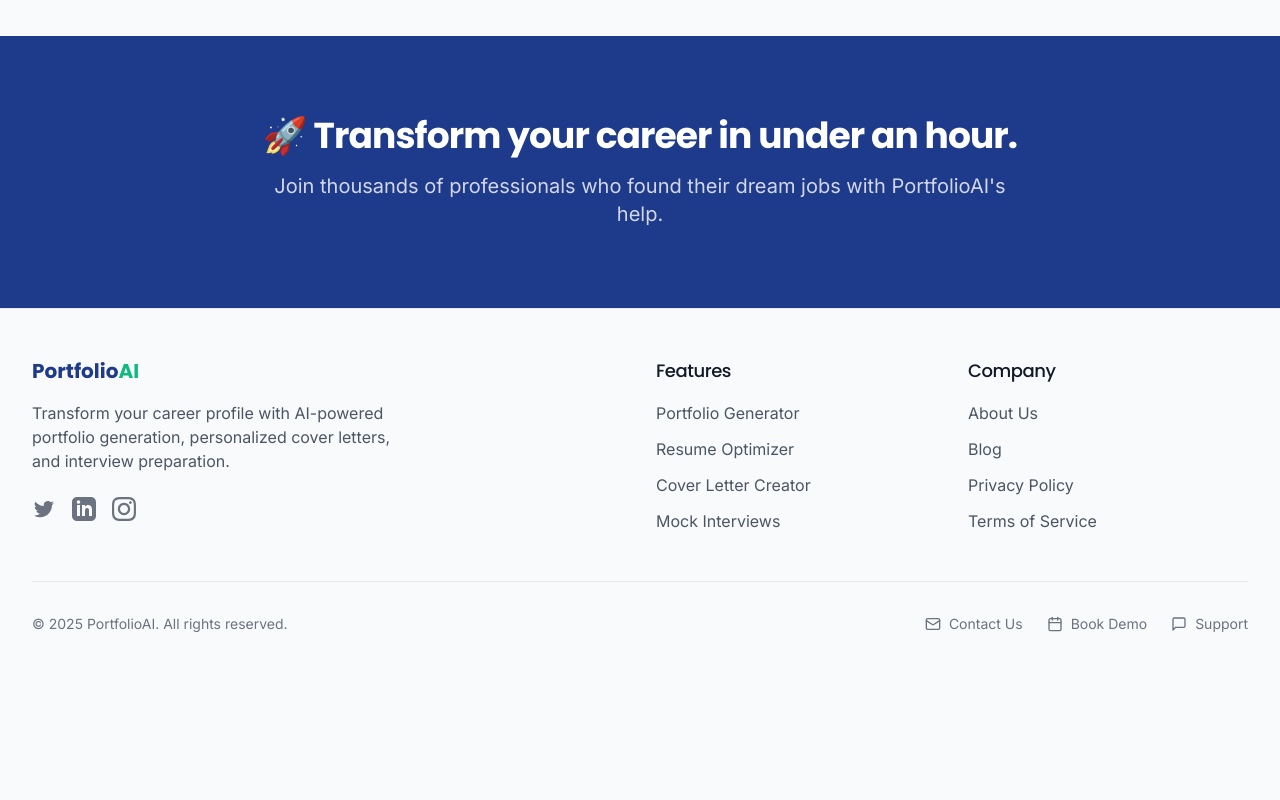
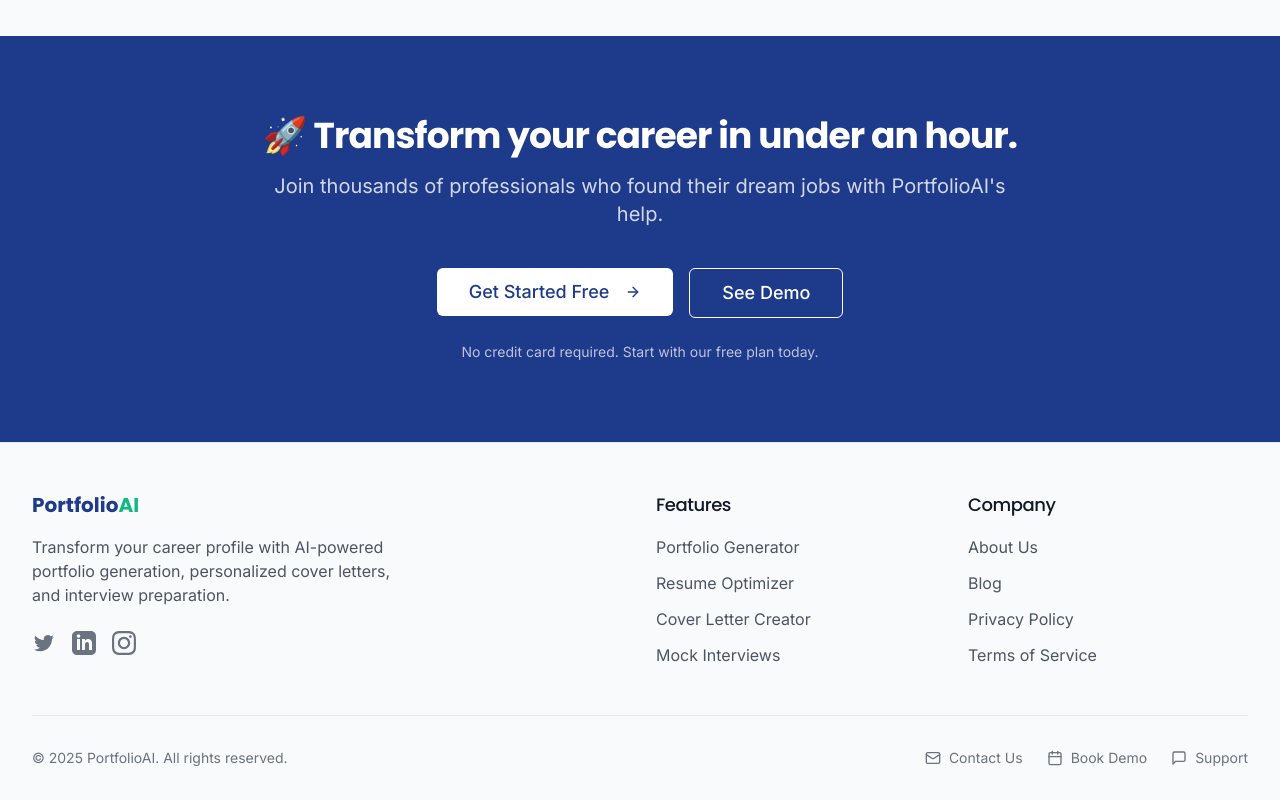
Before and after one commit to sanjayprataps/ready-resume-ai, a React (Vite) app: page / in a window 1280 px wide. Shown: the part 3770-4570 px from the top of the page. Before the commit the page ends 4436 px from the top, so only its background shows below. Built offline with nearby package versions, Linux system fonts and the light colour scheme.

Commit message:
Reverted to commit 6d62e2b4bbb53675f08bb4ad89b1914ed9834b63

```diff
--- a/src/components/landing/CTASection.tsx
+++ b/src/components/landing/CTASection.tsx
@@ -1,16 +1,14 @@
+
 import { Button } from "@/components/ui/button";
 import { Link } from "react-router-dom";
 import { ArrowRight } from "lucide-react";
 import { getCTAData } from "@/lib/dataUtils";
+
 const CTASection = () => {
-  const {
-    headline,
-    subheading,
-    primary_cta,
-    secondary_cta,
-    note
-  } = getCTAData();
-  return <section className="py-20 bg-portfolioai-primary">
+  const { headline, subheading, primary_cta, secondary_cta, note } = getCTAData();
+
+  return (
+    <section className="py-20 bg-portfolioai-primary">
       <div className="container-wide">
         <div className="text-center max-w-3xl mx-auto">
           <h2 className="text-3xl sm:text-4xl font-bold text-white">
@@ -20,11 +18,25 @@ const CTASection = () => {
             {subheading}
           </p>
 
+          <div className="mt-10 flex flex-col sm:flex-row justify-center gap-4">
+            <Button className="bg-white text-portfolioai-primary hover:bg-gray-100 px-8 py-6 text-lg" asChild>
+              <Link to="/signup">
+                {primary_cta}
+                <ArrowRight className="ml-2 h-5 w-5" />
+              </Link>
+            </Button>
+            <Button variant="outline" className="bg-transparent border-white text-white hover:bg-white/10 px-8 py-6 text-lg" asChild>
+              <Link to="/demo">{secondary_cta}</Link>
+            </Button>
+          </div>
 
-
-
+          <p className="mt-6 text-white/70 text-sm">
+            {note}
+          </p>
         </div>
       </div>
-    </section>;
+    </section>
+  );
 };
+
 export default CTASection;
```
